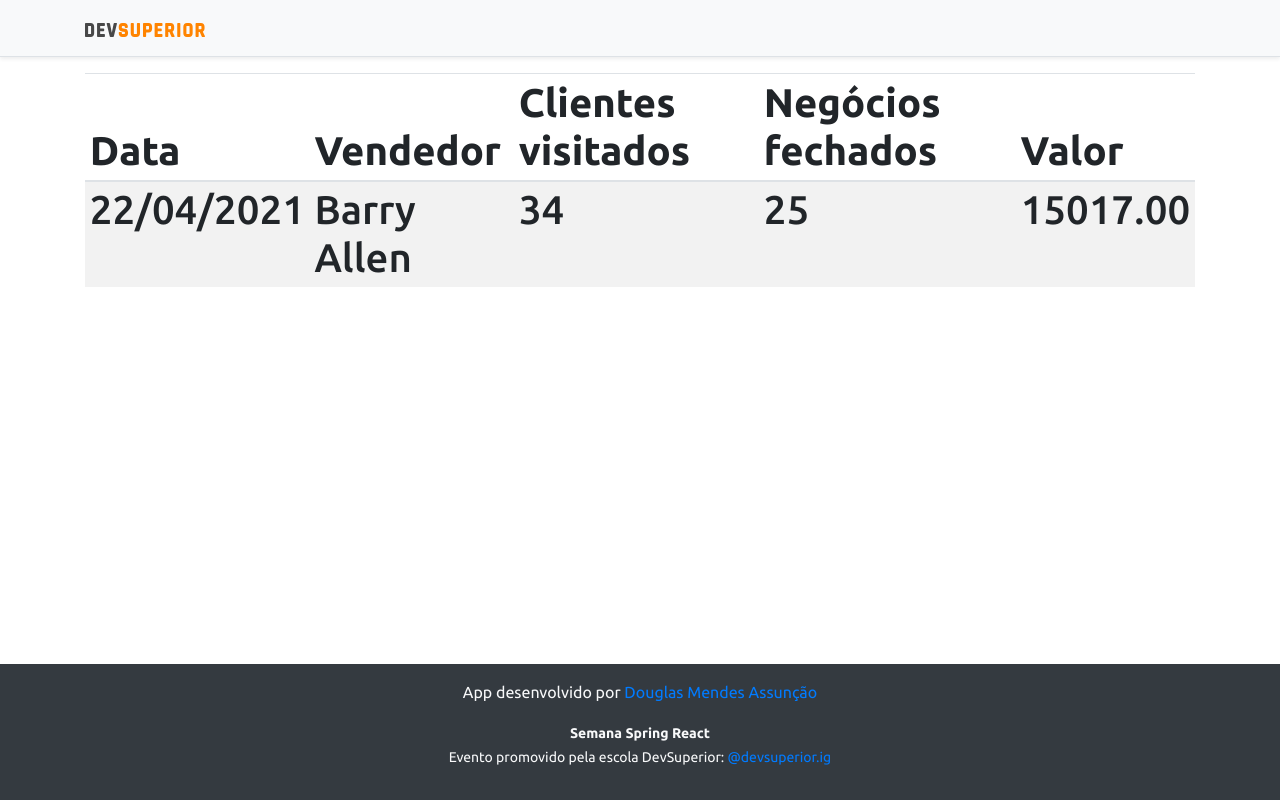
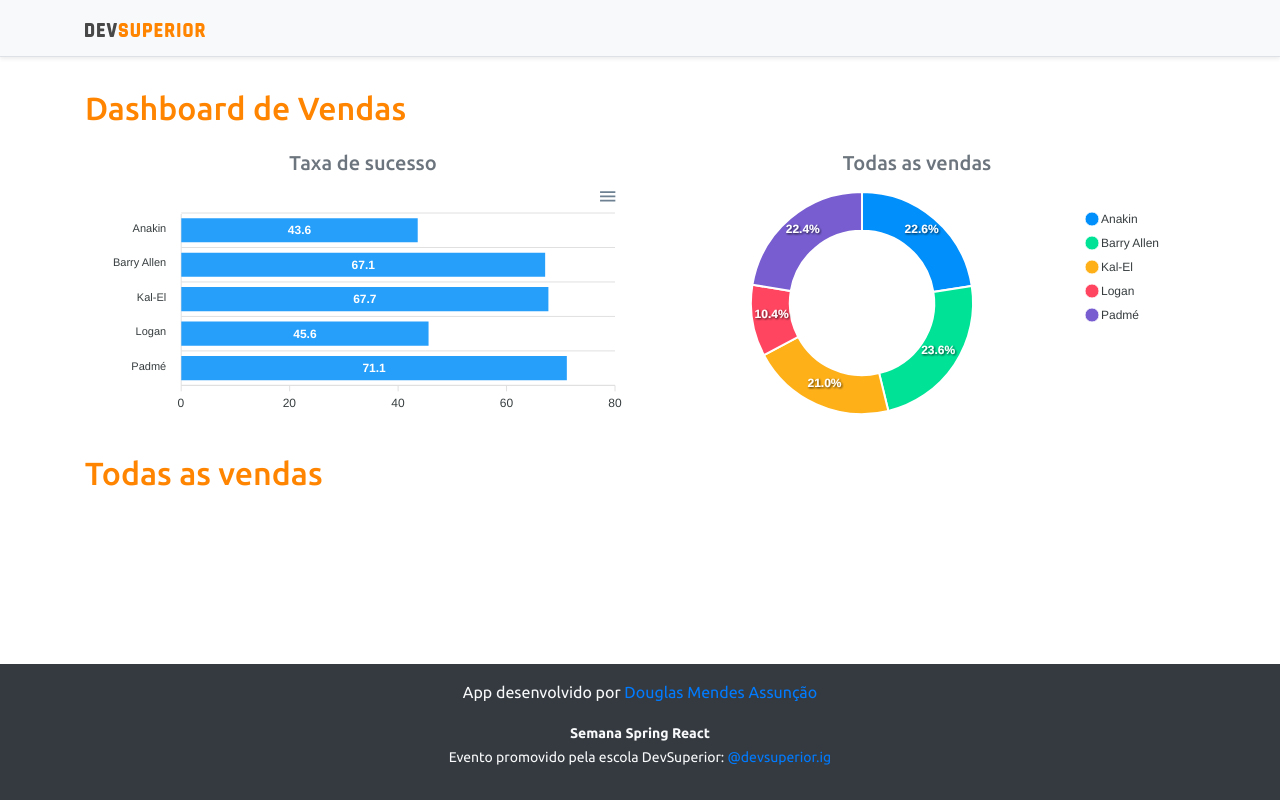
Before and after one commit to capudougmor/DsVendas, a React (Create React App) app in the folder frontend/: page / in a window 1280 px wide. Built offline with nearby package versions, Linux system fonts and the light colour scheme.

Commit message:
static charts

```diff
--- a/frontend/package.json
+++ b/frontend/package.json
@@ -6,10 +6,12 @@
     "@testing-library/jest-dom": "^5.12.0",
     "@testing-library/react": "^11.2.6",
     "@testing-library/user-event": "^12.8.3",
+    "apexcharts": "^3.26.1",
     "bootstrap": "^4.6.0",
-    "jquery": "^1.9.1",
+    "jquery": "^3.6.0",
     "popper.js": "^1.16.1",
     "react": "^17.0.2",
+    "react-apexcharts": "^1.3.9",
     "react-dom": "^17.0.2",
     "react-scripts": "4.0.3",
     "web-vitals": "^1.1.1"
--- a/frontend/src/App.jsx
+++ b/frontend/src/App.jsx
@@ -1,14 +1,33 @@
 import NavBar from "./componentes/BavBar/Index";
+import BarChart from "./componentes/Barchart/Index";
 import Footer from "./componentes/Footer/Index";
 import DataTable from "./componentes/Table/Index";
+import DonutChart from "./componentes/DonutChart/Index";
 
 function App() {
   return (
     <>
       <NavBar />
-      <h1 className="container">
-        <DataTable />
-      </h1>
+      <div className="container">
+        <h2 className="text-primary py-3">Dashboard de Vendas</h2>
+
+        <div className="row px-3">
+          <div className="col-sm-6">
+            <h5 className="text-center text-secondary">Taxa de sucesso</h5>
+            <BarChart />
+          </div>
+
+          <div className="col-sm-6">
+            <h5 className="text-center text-secondary">Todas as vendas</h5>
+            <DonutChart />
+          </div>
+        </div>
+
+        <div className="py-3">
+          <h2 className="text-primary">Todas as vendas</h2>
+        </div>
+
+      </div>
       <Footer />
     </>
   );
--- /dev/null
+++ b/frontend/src/componentes/Barchart/Index.jsx
@@ -0,0 +1,34 @@
+import Chart from 'react-apexcharts';
+
+function BarChart() {
+
+  const options = {
+    plotOptions: {
+        bar: {
+            horizontal: true,
+        }
+    },
+};
+
+const mockData = {
+    labels: {
+        categories: ['Anakin', 'Barry Allen', 'Kal-El', 'Logan', 'Padmé']
+    },
+    series: [
+        {
+            name: "% Sucesso",
+            data: [43.6, 67.1, 67.7, 45.6, 71.1]
+        }
+    ]
+};
+  return (
+    <Chart
+      options={{...options, xaxis: mockData.labels}}
+      series={mockData.series}
+      type="bar"
+      height="240"
+    />
+  )
+}
+
+export default BarChart
--- /dev/null
+++ b/frontend/src/componentes/DonutChart/Index.jsx
@@ -0,0 +1,26 @@
+import Chart from 'react-apexcharts';
+
+function DonutChart() {
+
+  const mockData = {
+    series: [477138, 499928, 444867, 220426, 473088],
+    labels: ['Anakin', 'Barry Allen', 'Kal-El', 'Logan', 'Padmé']
+  }
+
+  const options = {
+    legend: {
+      show: true
+    }
+  }
+
+  return (
+    <Chart
+      options={{ ...options, labels: mockData.labels }}
+      series={mockData.series}
+      type="donut"
+      height="240"
+    />
+  )
+}
+
+export default DonutChart
--- a/frontend/src/componentes/Table/Index.jsx
+++ b/frontend/src/componentes/Table/Index.jsx
@@ -21,6 +21,27 @@
             <td>25</td>
             <td>15017.00</td>
           </tr>
+          <tr>
+            <td>22/04/2021</td>
+            <td>Barry Allen</td>
+            <td>34</td>
+            <td>25</td>
+            <td>15017.00</td>
+          </tr>
+          <tr>
+            <td>22/04/2021</td>
+            <td>Barry Allen</td>
+            <td>34</td>
+            <td>25</td>
+            <td>15017.00</td>
+          </tr>
+          <tr>
+            <td>22/04/2021</td>
+            <td>Barry Allen</td>
+            <td>34</td>
+            <td>25</td>
+            <td>15017.00</td>
+          </tr>
         </tbody>
       </table>
     </div>
```
Also changed, not shown: 1 other file (tests, documents, lock files or other folders).
